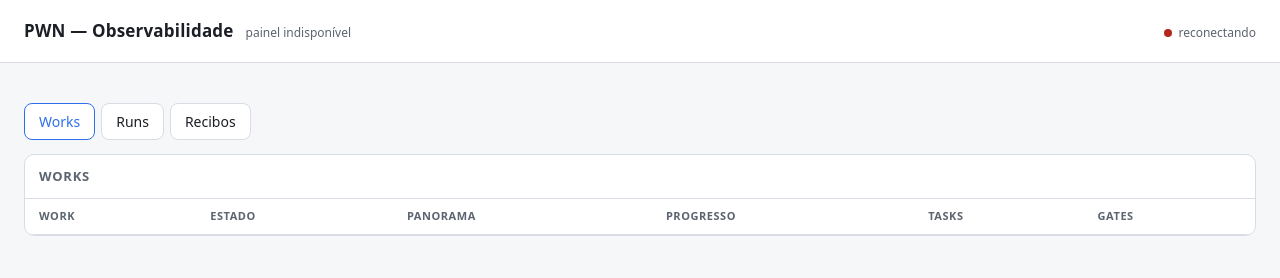
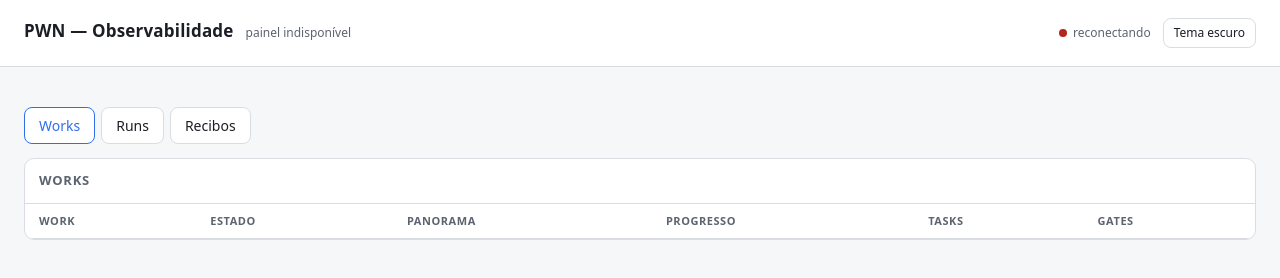
Before and after one commit to passoz/pwn, a plain HTML site: page internal/harness/panel/index.html in a window 1280 px wide. Drawn offline with Linux system fonts and the light colour scheme; no server answers.

Commit message:
feat(panel): tema claro com alternancia e preferencia persistida
- Claro passa a ser o padrao; `data-theme="dark"` no <html> ativa a paleta escura;
- botao no cabecalho alterna claro/escuro e grava a escolha em localStorage (pwn.panel.theme);
- tema aplicado antes do primeiro paint para evitar flash;
- verificado em WebKit: claro rgb(246,247,249), escuro rgb(20,23,28), escolha sobrevive a reload.

```diff
--- a/internal/harness/panel/index.html
+++ b/internal/harness/panel/index.html
@@ -4,9 +4,16 @@
 <meta charset="utf-8">
 <meta name="viewport" content="width=device-width, initial-scale=1">
 <title>PWN — Observabilidade</title>
+<script>
+  try {
+    document.documentElement.dataset.theme = localStorage.getItem('pwn.panel.theme') === 'dark' ? 'dark' : 'light';
+  } catch (error) {
+    document.documentElement.dataset.theme = 'light';
+  }
+</script>
 <style>
   :root {
-    color-scheme: light dark;
+    color-scheme: light;
     --bg: #f6f7f9;
     --surface: #ffffff;
     --border: #d9dde3;
@@ -18,8 +25,8 @@
     --bad: #b3261e;
     --chip: #eef1f6;
   }
-  @media (prefers-color-scheme: dark) {
-    :root {
+  :root[data-theme="dark"] {
+    color-scheme: dark;
     --bg: #14171c;
     --surface: #1c2027;
     --border: #2c323c;
@@ -30,7 +37,6 @@
     --warn: #e0a33a;
     --bad: #f27066;
     --chip: #232933;
-    }
   }
   * { box-sizing: border-box; }
   body {
@@ -48,6 +54,11 @@
   .live { margin-left: auto; display: inline-flex; align-items: center; gap: 6px; font-size: 12px; color: var(--muted); }
   .dot { width: 8px; height: 8px; border-radius: 50%; background: var(--bad); }
   .dot.on { background: var(--ok); }
+  .theme-toggle {
+    font: inherit; font-size: 12px; padding: 5px 10px; border-radius: 8px; cursor: pointer;
+    border: 1px solid var(--border); background: var(--surface); color: var(--fg);
+  }
+  .theme-toggle:hover { background: var(--chip); }
   main { padding: 20px 24px 60px; max-width: 1400px; margin: 0 auto; }
   .cards { display: grid; grid-template-columns: repeat(auto-fit, minmax(150px, 1fr)); gap: 12px; margin-bottom: 20px; }
   .card { background: var(--surface); border: 1px solid var(--border); border-radius: 10px; padding: 12px 14px; }
@@ -95,6 +106,7 @@
   <span class="meta" id="root"></span>
   <span class="meta" id="version"></span>
   <span class="live"><span class="dot" id="live-dot"></span><span id="live-text">conectando</span></span>
+  <button class="theme-toggle" id="theme-toggle" type="button" aria-pressed="false">Tema escuro</button>
 </header>
 <main>
   <div class="cards" id="cards"></div>
@@ -395,6 +407,22 @@
     ));
   }
 
+  function applyTheme(theme) {
+    const dark = theme === 'dark';
+    document.documentElement.dataset.theme = dark ? 'dark' : 'light';
+    const button = $('theme-toggle');
+    button.textContent = dark ? 'Tema claro' : 'Tema escuro';
+    button.setAttribute('aria-pressed', String(dark));
+    try { localStorage.setItem('pwn.panel.theme', dark ? 'dark' : 'light'); } catch (error) {}
+  }
+
+  function bindTheme() {
+    $('theme-toggle').addEventListener('click', () => {
+      applyTheme(document.documentElement.dataset.theme === 'dark' ? 'light' : 'dark');
+    });
+    applyTheme(document.documentElement.dataset.theme === 'dark' ? 'dark' : 'light');
+  }
+
   function bindTabs() {
     const buttons = [...document.querySelectorAll('nav.tabs button')];
     for (const button of buttons) {
@@ -433,6 +461,7 @@
     } catch (error) {
       $('root').textContent = 'painel indisponível';
     }
+    bindTheme();
     bindTabs();
     await refresh();
     bindStream();
```
Lines whose indentation alone changed are shown as unchanged.
